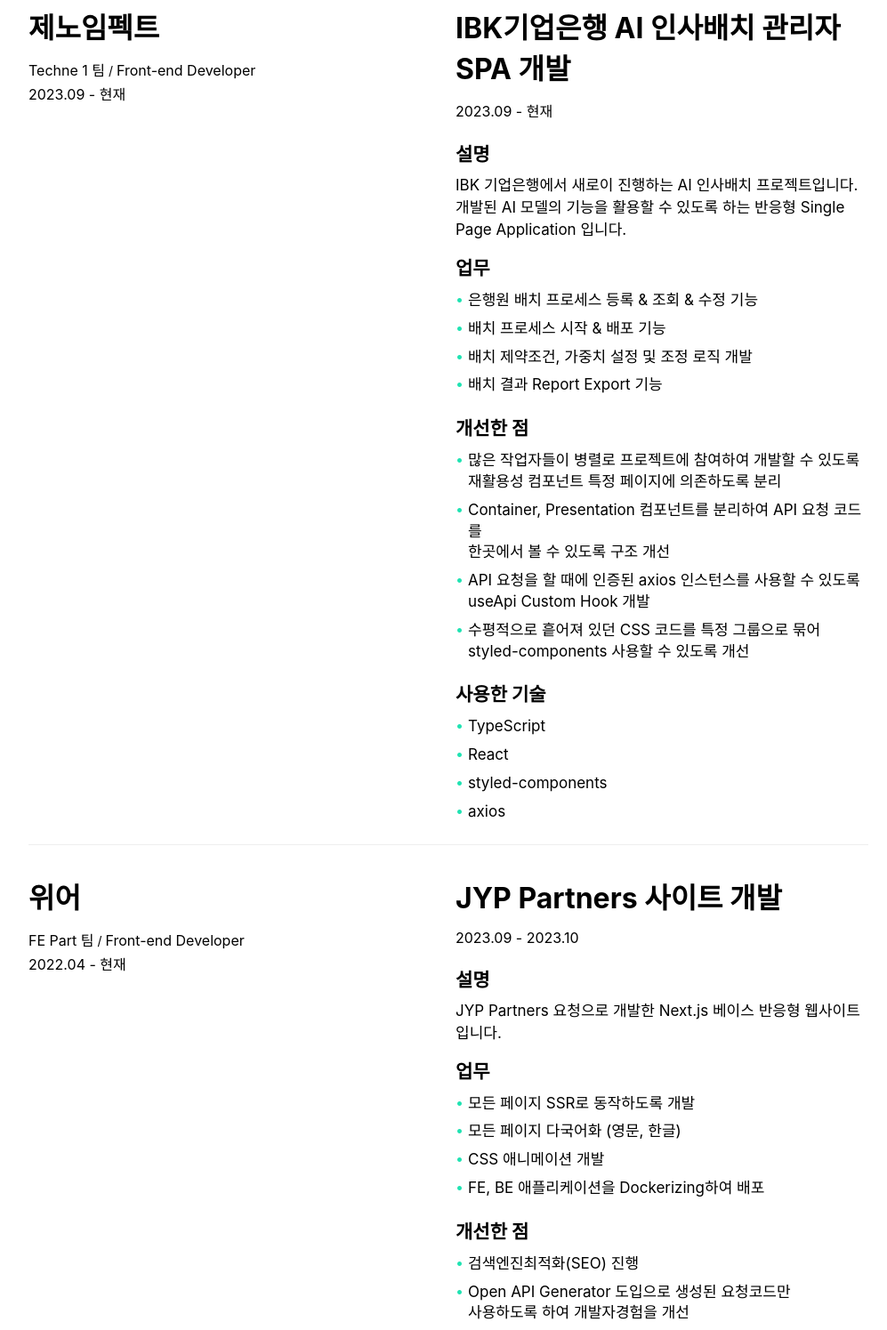
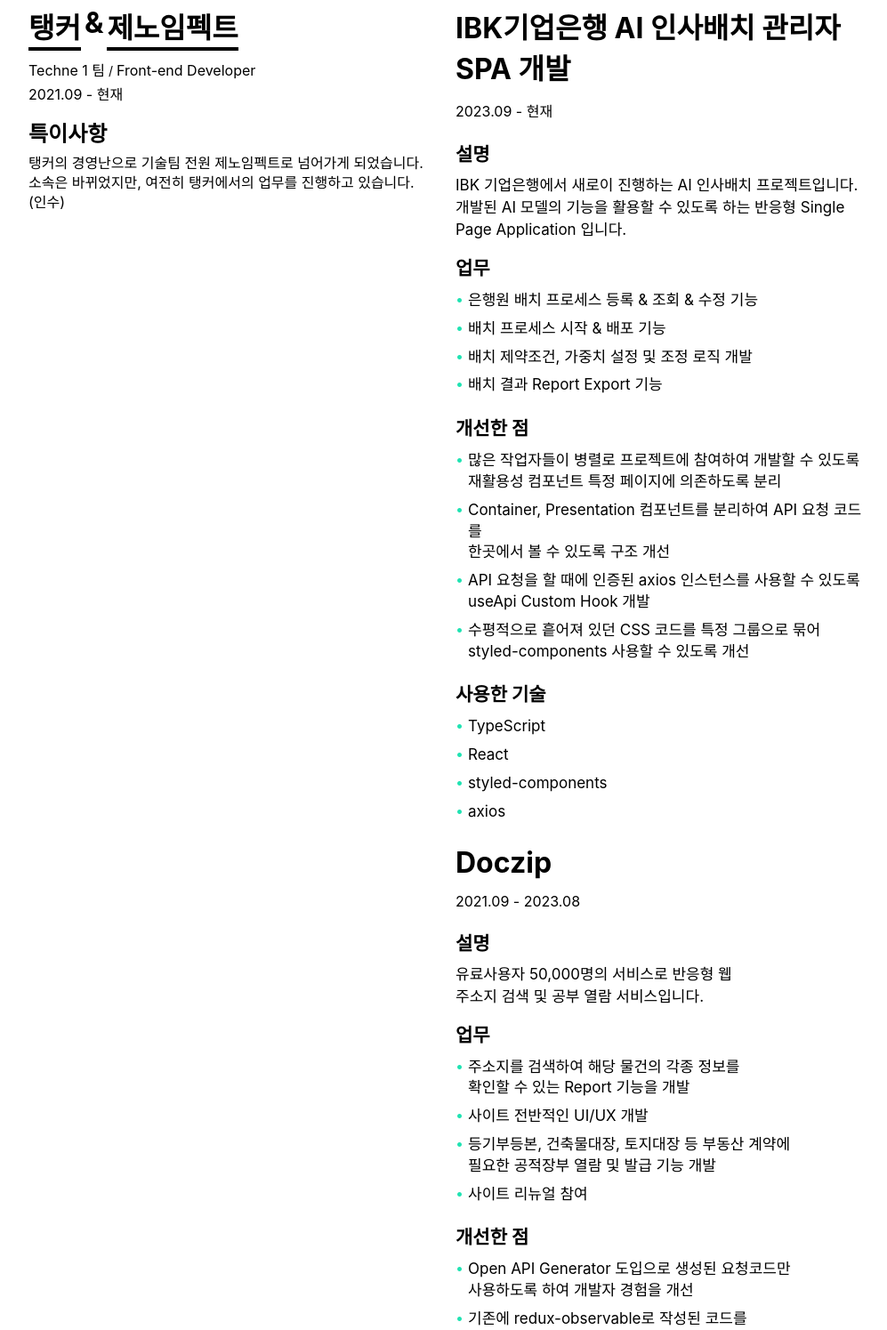
Before and after one commit to kangjae4real/resume, a Gatsby site: page / in a window 1280 px wide. Shown: the part 640-2135 px from the top of the page at 89% size, without its empty margins (136-1133 px from the left). Built offline with nearby package versions, Linux system fonts and the light colour scheme; Gatsby itself is replaced by a stand-in of ours; a web font is replaced by a local one.

Commit message:
fix career structure

```diff
--- /dev/null
+++ b/src/components/Link.tsx
@@ -0,0 +1,48 @@
+import React from "react";
+import styled, { css } from "styled-components";
+import { MOBILE_MEDIA_QUERY } from "../styles/mediaQuery";
+
+interface AnchorProps {
+  withUnderline?: boolean;
+}
+
+const Anchor = styled.a<AnchorProps>`
+  position: relative;
+  font-size: 28px;
+  font-weight: bold;
+  color: #000 !important;
+  text-decoration: none;
+
+  ${({ withUnderline }) =>
+    withUnderline &&
+    css`
+      &:after {
+        position: absolute;
+        content: "";
+        width: 100%;
+        height: 4px;
+        background: #000;
+        bottom: -5px;
+        left: 0;
+      }
+    `}
+
+  ${MOBILE_MEDIA_QUERY} {
+    font-size: 32px;
+  }
+`;
+
+interface LinkProps extends AnchorProps {
+  href: string;
+  children: React.ReactNode | string;
+}
+
+const Link: React.FC<LinkProps> = ({ href, children, withUnderline }) => {
+  return (
+    <Anchor href={href} withUnderline={withUnderline} target="_blank">
+      {children}
+    </Anchor>
+  );
+};
+
+export default Link;
--- a/src/components/career/CareerDetail.tsx
+++ b/src/components/career/CareerDetail.tsx
@@ -1,9 +1,10 @@
 import styled from "styled-components";
-import React from "react";
+import React, { useMemo } from "react";
 import { Career } from "../../values/career";
 import Title from "../Title";
 import CareerWorkInfo from "./CareerWorkInfo";
 import { MOBILE_MEDIA_QUERY } from "../../styles/mediaQuery";
+import Link from "../Link";
 
 const Container = styled.div`
   display: flex;
@@ -27,6 +28,22 @@
 const CompanyInfo = styled.div`
   ${MOBILE_MEDIA_QUERY} {
     width: 50%;
+  }
+`;
+
+const TitleContainer = styled.div`
+  display: flex;
+  gap: 4px;
+`;
+
+const Crumb = styled.span`
+  font-size: 28px;
+  font-weight: bold;
+  color: #000 !important;
+  text-decoration: none;
+
+  ${MOBILE_MEDIA_QUERY} {
+    font-size: 32px;
   }
 `;
 
@@ -72,6 +89,37 @@
   }
 `;
 
+const Particulars = styled.div`
+  display: flex;
+  flex-direction: column;
+  gap: 4px;
+
+  margin-top: 14px;
+`;
+
+const ParticularsTitle = styled.span`
+  font-size: 20px;
+  line-height: 1.4;
+  white-space: normal;
+  font-weight: bold;
+
+  ${MOBILE_MEDIA_QUERY} {
+    font-size: 24px;
+    white-space: pre-wrap;
+  }
+`;
+
+const ParticularsContent = styled.pre`
+  font-size: 14px;
+  line-height: 1.4;
+  white-space: normal;
+
+  ${MOBILE_MEDIA_QUERY} {
+    font-size: 16px;
+    white-space: pre-wrap;
+  }
+`;
+
 const WorkInfo = styled.div`
   ${MOBILE_MEDIA_QUERY} {
     width: 50%;
@@ -80,11 +128,39 @@
 
 interface CareerDetailProps extends Career {}
 
-const CareerDetail: React.FC<CareerDetailProps> = ({ id, companyName, team, job, startedAt, endAt }) => {
+const CareerDetail: React.FC<CareerDetailProps> = ({
+  id,
+  companyNames,
+  team,
+  job,
+  particulars,
+  links,
+  startedAt,
+  endAt,
+}) => {
+  const title = useMemo(() => {
+    if (!links || !links?.length) {
+      return;
+    }
+
+    return (
+      <TitleContainer>
+        {links.map((link, index) => (
+          <>
+            {index !== 0 && <Crumb> & </Crumb>}
+            <Link href={link} withUnderline>
+              {companyNames[index]}
+            </Link>
+          </>
+        ))}
+      </TitleContainer>
+    );
+  }, [companyNames, links]);
+
   return (
     <Container>
       <CompanyInfo>
-        <Title $innerContent>{companyName}</Title>
+        {title}
 
         <CompanyInnerContainer>
           <div>
@@ -94,6 +170,13 @@
           <CompanyDateContainer>
             <CompanyDate>{startedAt}</CompanyDate> - <CompanyDate>{endAt}</CompanyDate>
           </CompanyDateContainer>
+
+          {particulars && (
+            <Particulars>
+              <ParticularsTitle>특이사항</ParticularsTitle>
+              <ParticularsContent>{particulars}</ParticularsContent>
+            </Particulars>
+          )}
         </CompanyInnerContainer>
       </CompanyInfo>
 
--- a/src/values/career.ts
+++ b/src/values/career.ts
@@ -1,8 +1,10 @@
 export interface Career {
   id: number;
-  companyName: string;
+  companyNames: string[];
   team: string;
   job: string;
+  particulars?: string;
+  links?: string[];
   startedAt: string;
   endAt: string;
 }
@@ -10,33 +12,21 @@
 export const CAREER_LIST: Career[] = [
   {
     id: 1,
-    companyName: "제노임펙트",
+    companyNames: ["탱커", "제노임펙트"],
     team: "Techne 1 팀",
     job: "Front-end Developer",
-    startedAt: "2023.09",
+    particulars:
+      "탱커의 경영난으로 기술팀 전원 제노임펙트로 넘어가게 되었습니다.\n소속은 바뀌었지만, 여전히 탱커에서의 업무를 진행하고 있습니다.\n(인수)",
+    links: ["https://tanker.ai", "https://www.xenoimpact.com"],
+    startedAt: "2021.09",
     endAt: "현재",
   },
   {
     id: 2,
-    companyName: "위어",
-    team: "FE Part 팀",
-    job: "Front-end Developer",
-    startedAt: "2022.04",
-    endAt: "현재",
-  },
-  {
-    id: 3,
-    companyName: "탱커",
-    team: "기술 팀",
-    job: "Front-end Developer",
-    startedAt: "2021.09",
-    endAt: "2023.08",
-  },
-  {
-    id: 4,
-    companyName: "팀블랙버드(CryptoQuant)",
+    companyNames: ["팀블랙버드(CryptoQuant)"],
     team: "Live 팀",
     job: "Front-end Developer",
+    links: ["https://cryptoquant.com"],
     startedAt: "2020.09",
     endAt: "2021.08",
   },
@@ -82,74 +72,6 @@
         startedAt: "2023.09",
         endAt: "현재",
       },
-    ],
-  },
-  {
-    id: 2,
-    detail: [
-      {
-        title: "JYP Partners 사이트 개발",
-        description: "JYP Partners 요청으로 개발한 Next.js 베이스 반응형 웹사이트입니다.",
-        link: "https://jyppartners.com",
-        skills: ["TypeScript", "Next.js", "styled-components", "axios"],
-        work: [
-          "모든 페이지 SSR로 동작하도록 개발",
-          "모든 페이지 다국어화 (영문, 한글)",
-          "CSS 애니메이션 개발",
-          "FE, BE 애플리케이션을 Dockerizing하여 배포",
-        ],
-        improve: [
-          "검색엔진최적화(SEO) 진행",
-          "Open API Generator 도입으로 생성된 요청코드만\n사용하도록 하여 개발자경험을 개선",
-        ],
-        startedAt: "2023.09",
-        endAt: "2023.10",
-      },
-      {
-        title: "On-Premise Issue Tracker 개발",
-        description:
-          "RiskX 요청으로 개발한 React 베이스 반응형 웹사이트입니다.\nJira/Bitbucket Relay API를 활용합니다.",
-        skills: ["TypeScript", "React", "styled-components", "axios"],
-        work: [
-          "이슈를 생성하고 조회하며 핸들링하는 페이지 개발",
-          "브랜치를 생성하고 조회하는 페이지 개발",
-          "커밋 리스트를 조회하며 댓글을 달 수 있는 기능이 포함된 페이지 개발",
-          "풀 리퀘스트를 생성하고 조회하는 페이지 개발",
-          "저장소 다운로드 기능 개발",
-        ],
-        improve: [
-          "Open API Generator 도입으로 생성된 요청코드만\n사용하도록 하여 개발경험을 개선",
-          "불필요한 API 요청코드를 제거하여 페이지 로딩속도\n기존 10초에서 4초로 단축",
-          "기존 Atlassian API 구조 상 요청의 불필요한 베이스 코드가 필요,\n이를 새로이 개발된 Relay API를 사용하도록 모두 변경하여 로딩 개선",
-          "Atlassian API 댓글 Endpoint는 그 응답이 Front-end에서\n사용하기 굉장히 어려운 상태였습니다.\n이를, 사용하기 좋게 포맷팅 해주는 스크립트를 개발하여\n개발자 경험을 개선하였습니다.",
-        ],
-        startedAt: "2023.05",
-        endAt: "2023.08",
-      },
-      {
-        title: "WitU MCN 크리에이터, 관리자 사이트 개발",
-        description:
-          "Witu MCN 요청으로 개발한 Next.js 베이스 웹사이트입니다.\n크리에이터 사이트, 관리자 사이트 2개의 사이트를 개발하였습니다.",
-        skills: ["TypeScript", "Next.js", "styled-components", "axios"],
-        work: [
-          "크리에이터의 캠페인 정산 및 관리하는 페이지 개발",
-          "관리자의 상담등록 및 크리에이터 정산요청을 관리하는 페이지 개발",
-          "관리자의 사내 직원을 관리하는 페이지 개발",
-          "사용자 인증(로그인, 내정보페이지) 기능 개발",
-        ],
-        improve: [
-          "검색엔진최적화(SEO) 진행",
-          "Open API Generator 도입으로 생성된 요청코드만\n사용하도록 하여 개발경험을 개선",
-          "데이터와 필요내용을 담으면 페이지 레이아웃을 렌더링해주는\nLayout 컴포넌트를 개발하여 개발경험을 개선",
-        ],
-        startedAt: "2023.01",
-        endAt: "2023.04",
-      },
-    ],
-  },
-  {
-    id: 3,
-    detail: [
       {
         title: "Doczip",
         description: "유료사용자 50,000명의 서비스로 반응형 웹\n주소지 검색 및 공부 열람 서비스입니다.",
@@ -201,7 +123,7 @@
     ],
   },
   {
-    id: 4,
+    id: 2,
     detail: [
       {
         title: "CryptoQuant",
```
Also changed, not shown: src/values/sideProject.ts (added, +53 -0 lines).
